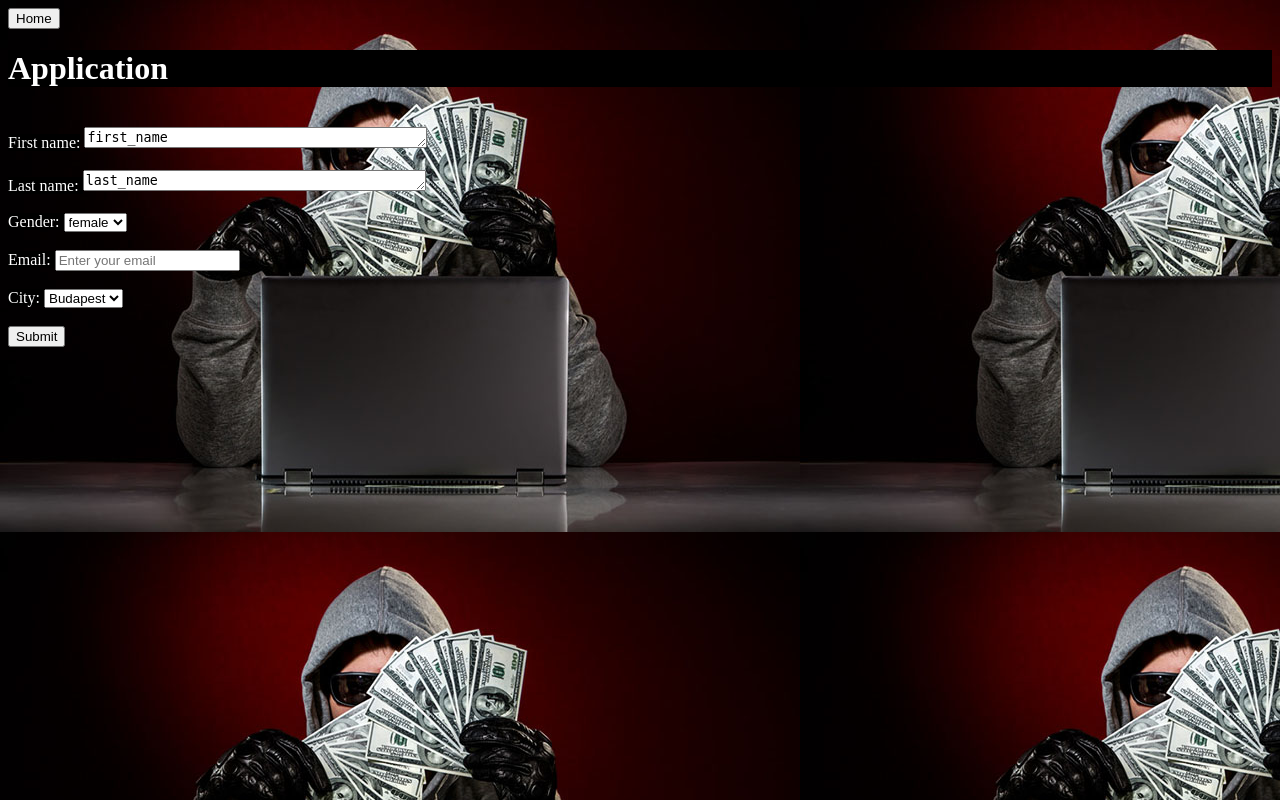
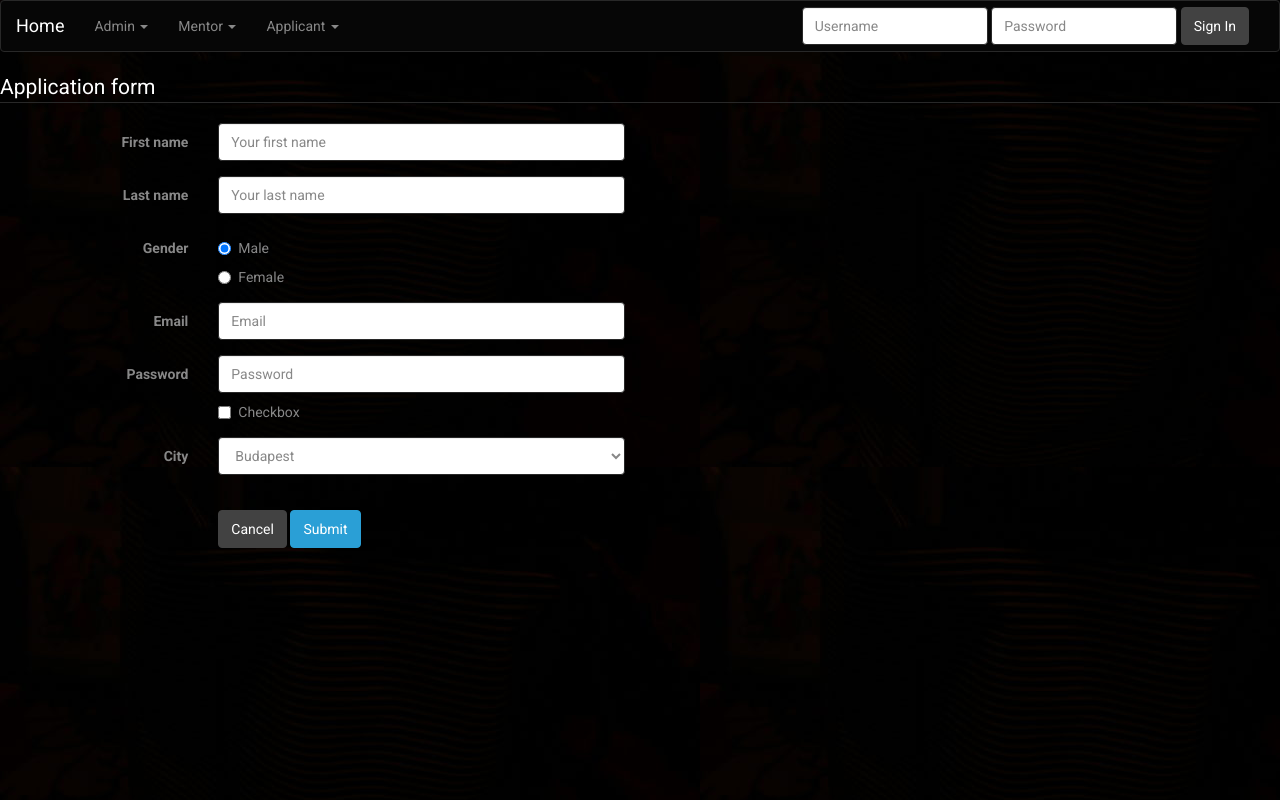
Before and after one commit to lxndrvn/python-school-system-overload-2-0, a Flask app: page /registration in a window 1280 px wide. Run offline with Flask 2, Linux system fonts and the light colour scheme; parts of the project's set-up code (start-up, migrations or seed data) failed here and were passed over; some libraries are stand-ins or nearby versions.

Commit message:
add extra feature

```diff
--- a/models.py
+++ b/models.py
@@ -26,7 +26,6 @@ class Applicant(BaseModel):
     city = ForeignKeyField(City, null=True)
     school = ForeignKeyField(School, null=True)
     status = CharField()
-
 
 class Mentor(BaseModel):
     first_name = CharField()
--- a/static/style.css
+++ b/static/style.css
@@ -14,6 +14,13 @@ body {
       text-align: center;
       top: 50%;}
 
+
+h1 { color: #ff4444;
+    font-size: 110px;
+    font-family: 'Signika', sans-serif;
+    padding-bottom: 10px; }
+
+
 .center-block {
     display: block;
     margin-left: auto;
--- a/templates/registration.html
+++ b/templates/registration.html
@@ -1,31 +1,146 @@
 <!DOCTYPE html>
 <html>
+
 <head>
-    <title> Application </title>
+    <meta name="viewport" content="width=device-width, initial-scale=1">
+    <link href="{{ url_for('static', filename='bootstrap.min.css') }}" rel="stylesheet">
+    <link href="{{ url_for('static', filename='style.css') }}" rel="stylesheet">
+    <script src="//ajax.googleapis.com/ajax/libs/jquery/1.11.0/jquery.min.js"></script>
+    <script src="//netdna.bootstrapcdn.com/bootstrap/3.1.1/js/bootstrap.min.js"></script>
+    <title>Admin Login</title>
 </head>
-<body background="../static/home_ad1.jpeg">
-<button type="submit">Home</button>
-<h1 style="color:white;background-color:black; font-size: 200%">Application</h1><br>
-<form style="color:white" action="{{ url_for('registration') }}" method="POST">
-    <label style=background-color:black; for="first_name">First name:</label>
-    <textarea name='first_name' id="first_name" rows="1" cols="40" required>first_name</textarea><br><br>
-    <label style=background-color:black; for="last_name">Last name: </label>
-    <textarea name='last_name' id="last_name" rows="1" cols="40" required>last_name</textarea><br><br>
-    <label style=background-color:black; for="gender">Gender: </label>
-    <select name="gender" id="gender" required>gender>
-        <option value="female">female</option>
-        <option value="male">male</option>
-    </select><br><br>
-    <label style=background-color:black; for="email">Email: </label>
-    <input name="email " type="email" placeholder="Enter your email"><br><br>
-    <label style="background-color:black" for="city">City: </label>
-    <select name="city" id="city" required>city<br><br>
-        <option value="city">Budapest</option>
-        <option value="city">Miskolc</option>
-        <option value="city">Krakkó</option>
-    </select><br>
-    <br><input type="submit" value="Submit"><br>
-</form>
-<br>
+
+<nav class="navbar navbar-default">
+  <div class="container-fluid">
+    <div class="navbar-header">
+      <button type="button" class="navbar-toggle collapsed" data-toggle="collapse"
+              data-target="#bs-example-navbar-collapse-1">
+        <span class="sr-only">Toggle navigation</span>
+        <span class="icon-bar"></span>
+        <span class="icon-bar"></span>
+        <span class="icon-bar"></span>
+      </button>
+      <a class="navbar-brand" href="{{ url_for('home') }}">Home</a>
+    </div>
+
+      <div class="navbar-collapse collapse" id="bs-example-navbar-collapse-1" aria-expanded="false" style="height: 1px;">
+          <ul class="nav navbar-nav">
+            <li class="dropdown">
+              <a href="#" class="dropdown-toggle" data-toggle="dropdown" role="button" aria-expanded="true">Admin <span class="caret"></span></a>
+              <ul class="dropdown-menu" role="menu">
+                <li><a href="#">My emails</a></li>
+                <li><a href="#">Registered applicants</a></li>
+                <li><a href="#">Interviews</a></li>
+              </ul>
+            </li>
+          </ul>
+
+          <ul class="nav navbar-nav">
+            <li class="dropdown">
+              <a href="#" class="dropdown-toggle" data-toggle="dropdown" role="button" aria-expanded="true">Mentor <span class="caret"></span></a>
+              <ul class="dropdown-menu" role="menu">
+                <li><a href="#">My interviews</a></li>
+              </ul>
+            </li>
+          </ul>
+
+            <ul class="nav navbar-nav">
+            <li class="dropdown">
+              <a href="#" class="dropdown-toggle" data-toggle="dropdown" role="button" aria-expanded="true">Applicant <span class="caret"></span></a>
+              <ul class="dropdown-menu" role="menu">
+                <li><a href="{{ url_for('form') }}">Registration form</a></li>
+                <li><a href="#">My application</a></li>
+                <li><a href="#">My interview's date</a></li>
+              </ul>
+          </li>
+        </ul>
+       <form class="navbar-form navbar-right" role="search">
+           <div class="form-group">
+               <input type="text" class="form-control" name="username" placeholder="Username">
+           </div>
+           <div class="form-group">
+               <input type="text" class="form-control" name="password" placeholder="Password">
+           </div>
+           <button type="submit" class="btn btn-default">Sign In</button>
+       </form>
+      </div>
+  </div>
+</nav>
+
+<body>
+    <form style="color:white" action="{{ url_for('registration') }}" method="POST"></form>
+    <form class="form-horizontal">
+        <fieldset>
+            <legend style="float:right">Application form</legend>
+
+            <div class="form-group">
+                <label for="first_name" class="col-lg-2 control-label">First name</label>
+                <div class="col-lg-4">
+                    <input type="text" class="form-control" id="first_name" placeholder="Your first name">
+                </div>
+            </div>
+
+            <div class="form-group">
+                <label for="last_name" class="col-lg-2 control-label">Last name</label>
+                <div class="col-lg-4">
+                    <input type="text" class="form-control" id="first_name" placeholder="Your last name">
+                </div>
+            </div>
+
+            <div class="form-group">
+                <label class="col-lg-2 control-label">Gender</label>
+                <div class="col-lg-4">
+                    <div class="radio">
+                        <label>
+                            <input type="radio" name="optionsRadios" id="optionsRadios1" value="option1" checked="">Male
+                        </label>
+                    </div>
+                    <div class="radio">
+                        <label>
+                            <input type="radio" name="optionsRadios" id="optionsRadios2" value="option2">Female
+                        </label>
+                    </div>
+                </div>
+            </div>
+
+
+            <div class="form-group">
+                <label for="inputEmail" class="col-lg-2 control-label">Email</label>
+                <div class="col-lg-4">
+                    <input type="text" class="form-control" id="inputEmail" placeholder="Email">
+                </div>
+            </div>
+
+            <div class="form-group">
+                <label for="inputPassword" class="col-lg-2 control-label">Password</label>
+                <div class="col-lg-4">
+                    <input type="password" class="form-control" id="inputPassword" placeholder="Password">
+                    <div class="checkbox">
+                        <label>
+                            <input type="checkbox"> Checkbox
+                        </label>
+                    </div>
+                </div>
+            </div>
+
+             <div class="form-group">
+                <label for="select" class="col-lg-2 control-label">City</label>
+                <div class="col-lg-4">
+                    <select class="form-control" id="select">
+                        <option>Budapest</option>
+                      <option>Miskolc</option>
+                      <option>Krakkó</option>
+                    </select><br>
+                </div>
+            </div>
+
+             <div class="form-group">
+              <div class="col-lg-4 col-lg-offset-2">
+                <button type="reset" class="btn btn-default">Cancel</button>
+                <button type="submit" class="btn btn-primary">Submit</button>
+              </div>
+            </div>
+        </fieldset>
+    </form>
 </body>
 </html>
```
Also changed, not shown: templates/home.html (+37 -13 lines).
